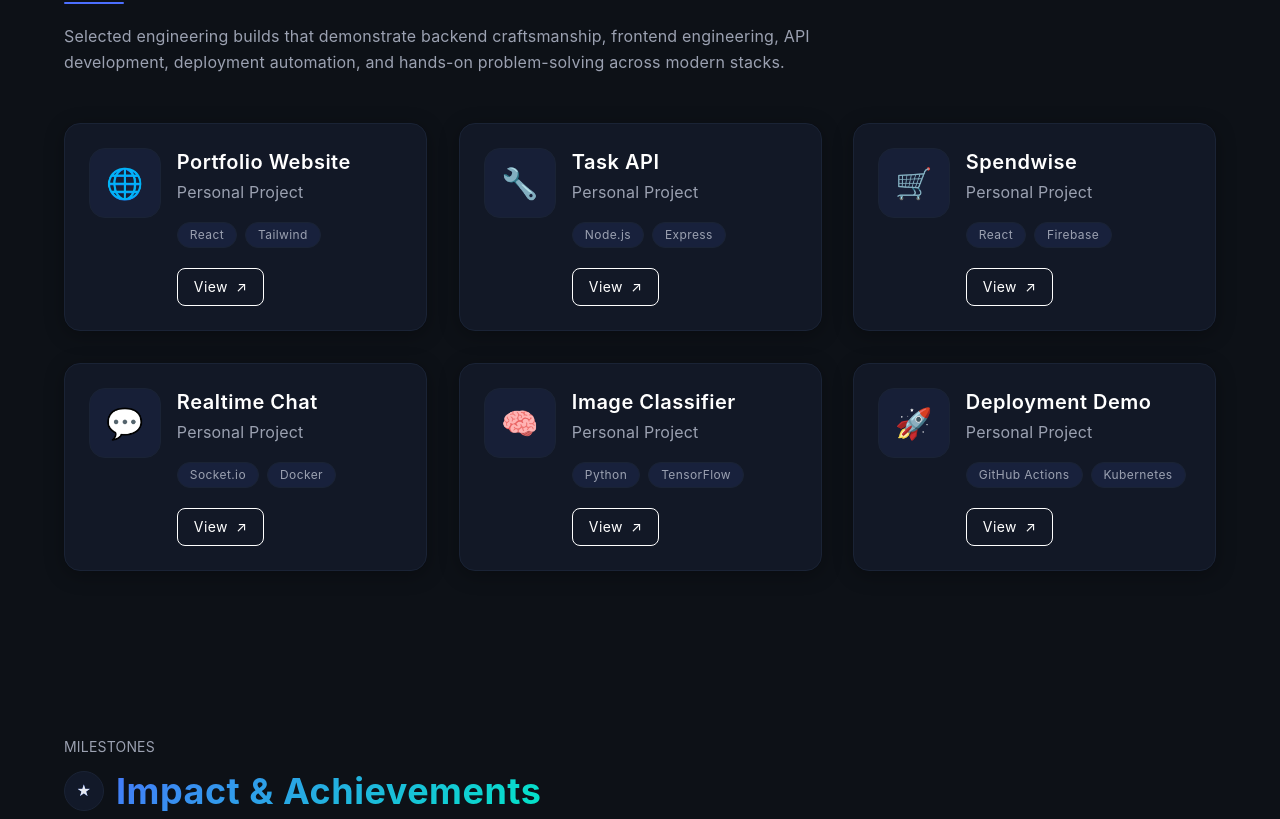
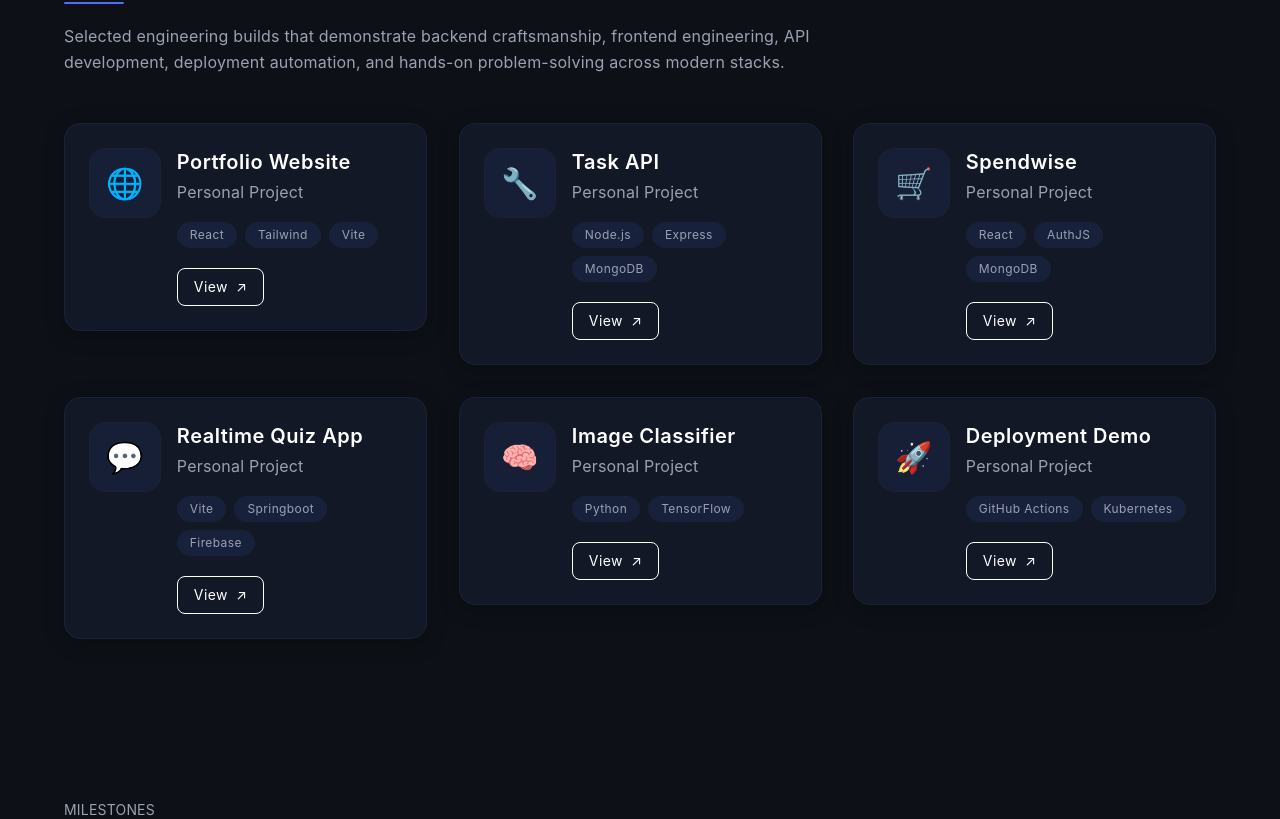
Before and after one commit to VishwajitS7/Portfolio, a React (Vite) app: page / in a window 1280 px wide. Shown: the part 3458-4277 px from the top of the page. Built offline with nearby package versions, Linux system fonts and the light colour scheme.

Commit message:
Final changes

```diff
--- a/src/components/Contact.jsx
+++ b/src/components/Contact.jsx
@@ -158,7 +158,7 @@ export default function Contact({ isLight = false, onShowToast }) {
             href="mailto:vishu31103@gmail.com"
             className="contact-button-outline group sheen-card rounded-2xl p-6 text-center transition-all duration-300 hover:scale-105"
           >
-            <div className="w-14 h-14 rounded-xl bg-primary/10 flex items-center justify-center mx-auto mb-4 group-hover:bg-primary/20 transition-colors">
+            <div className="w-14 h-14 rounded-xl bg-primary/5 border border-primary/30 flex items-center justify-center mx-auto mb-4 group-hover:bg-primary/10 group-hover:border-primary/50 transition-colors">
               <svg
                 xmlns="http://www.w3.org/2000/svg"
                 viewBox="0 0 24 24"
--- a/src/components/ProjectSection.jsx
+++ b/src/components/ProjectSection.jsx
@@ -7,28 +7,28 @@ export default function ProjectSection() {
       title: "Portfolio Website",
       org: "Personal Project",
       link: "https://github.com/VishwajitS7/portfolio",
-      tags: ["React", "Tailwind"],
+      tags: ["React", "Tailwind", "Vite"],
     },
     {
       icon: "🔧",
       title: "Task API",
       org: "Personal Project",
-      link: "https://github.com/your-username/task-api",
-      tags: ["Node.js", "Express"],
+      link: "https://github.com/VishwajitS7/task-api",
+      tags: ["Node.js", "Express", "MongoDB"],
     },
     {
       icon: "🛒",
       title: "Spendwise",
       org: "Personal Project",
-      link: "https://github.com/your-username/Spendwise",
-      tags: ["React", "Firebase"],
+      link: "https://github.com/VishwajitS7/Spendwise",
+      tags: ["React", "AuthJS", "MongoDB"],
     },
     {
       icon: "💬",
-      title: "Realtime Chat",
+      title: "Realtime Quiz App",
       org: "Personal Project",
-      link: "https://github.com/your-username/realtime-chat",
-      tags: ["Socket.io", "Docker"],
+      link: "https://github.com/VishwajitS7/realtime-quiz",
+      tags: ["Vite", "Springboot","Firebase"],
     },
     {
       icon: "🧠",
--- a/src/components/Skills.jsx
+++ b/src/components/Skills.jsx
@@ -39,7 +39,6 @@ export default function Skills() {
         { name: "MongoDB", icon: "/logos/mongodb.svg", level: "Advanced" },
         { name: "MySQL", icon: "/logos/mysql.svg", level: "Advanced" },
         { name: "Firebase", icon: "/logos/firebase.svg", level: "Proficient" },
-        { name: "Redis", icon: "/logos/redis.svg", level: "Proficient" },
       ],
     },
     {
```
